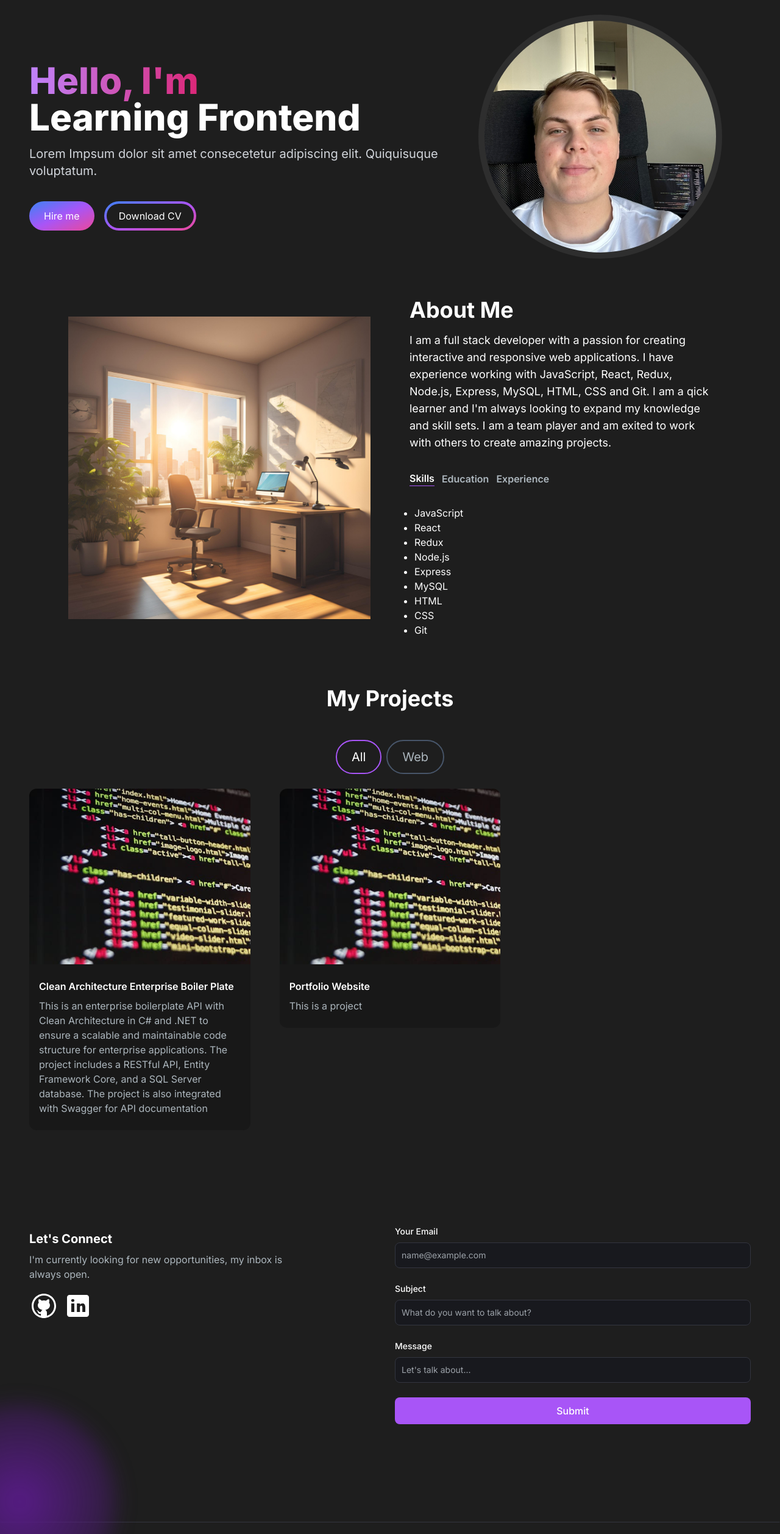
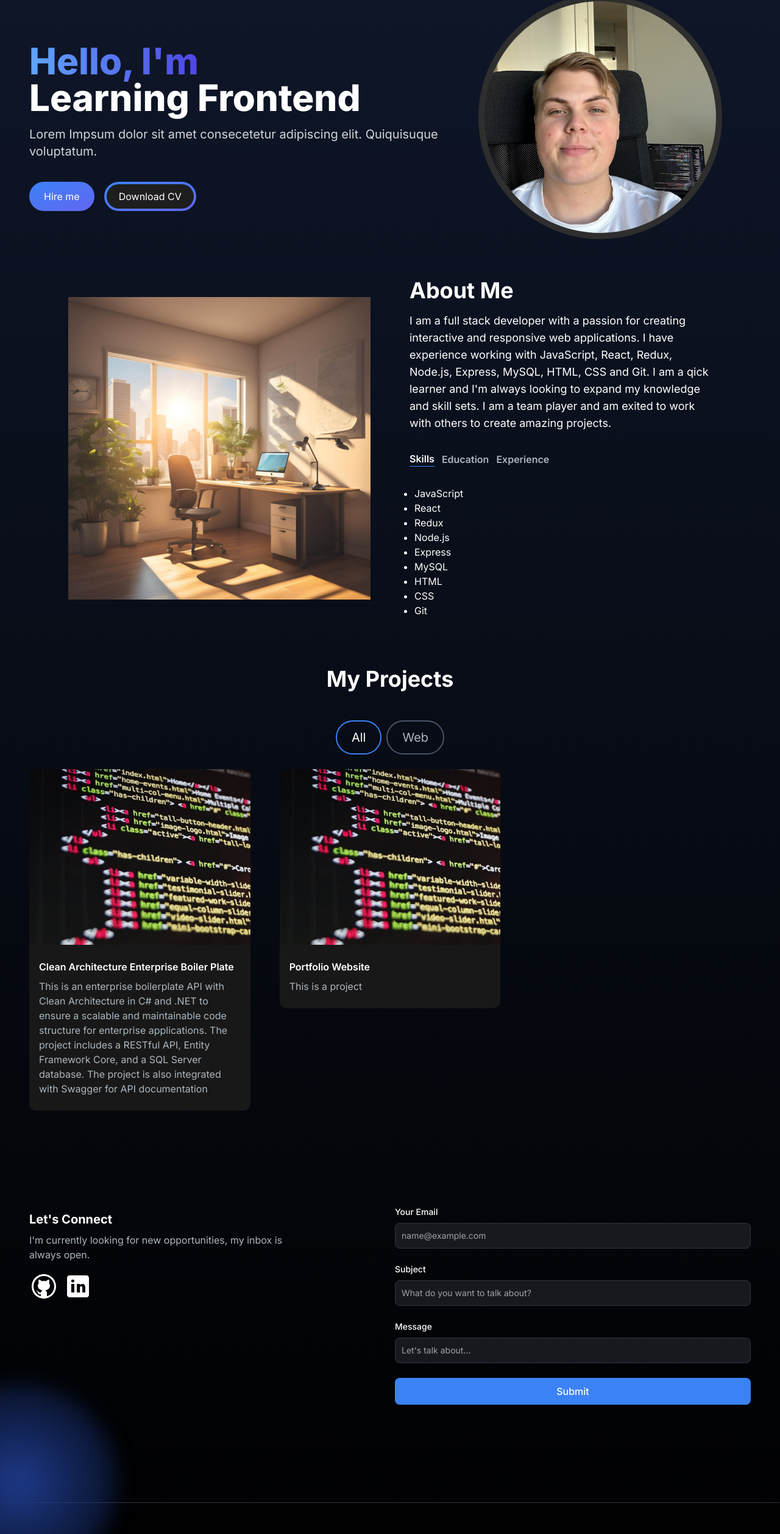
Before and after one commit to felixhard/portfolio-webiste, a Next.js app: page / in a window 1280 px wide. Shown: the part 216-2731 px from the top of the page at 61% size. Built offline with nearby package versions, Linux system fonts and the light colour scheme.

Commit message:
Changed some styling and added primary and secondary colors

```diff
--- a/app/components/EmailSection.jsx
+++ b/app/components/EmailSection.jsx
@@ -37,7 +37,7 @@ const EmailSection = () => {
 
   return (
     <section className="grid md:grid-cols-2 my-12 md:my-12 py-24 gap-4 relative">
-      <div className="bg-[radial-gradient(ellipse_at_center,_var(--tw-gradient-stops))] from-purple-900 to-transparent rounded-full h-80 w-80 z-0 blur-lg absolute top-3/4 -left-4 transform -translate-x-1/2 translate-1/2"></div>
+      <div className="bg-[radial-gradient(ellipse_at_center,_var(--tw-gradient-stops))] from-primary-900 to-transparent rounded-full h-80 w-80 z-0 blur-lg absolute top-3/4 -left-4 transform -translate-x-1/2 translate-1/2"></div>
       <div className="z-10">
         <h5 className="text-xl font-bold text-white my-2">Let's Connect</h5>
         <p className="text-[#ADB7BE] mb-4 max-w-md">
@@ -114,7 +114,7 @@ const EmailSection = () => {
           </div>
           <button
             type="submit"
-            className="bg-purple-500 hover:bg-purple-600 text-white font-medium py-2.5 px-5 rounded-lg w-full"
+            className="bg-primary-500 hover:bg-primary-600 text-white font-medium py-2.5 px-5 rounded-lg w-full"
           >
             Submit
           </button>
--- a/app/components/Footer.jsx
+++ b/app/components/Footer.jsx
@@ -1,10 +1,20 @@
 import React from "react";
+import Link from "next/link";
+import Image from "next/image";
 
 const Footer = () => {
   return (
     <footer className="footer border border-t-[#33353F] border-l-transparent border-r-transparent border-b-transparent text-white">
       <div className="container flex justify-between p-12">
-        <span className="cursor pointer">LOGO</span>
+        <Link href="/">
+          <Image
+            src="/images/freelance-logo.svg"
+            width={120}
+            height={40}
+            alt="Logo"
+            className="cursor-pointer"
+          />
+        </Link>
         <p className="text-slate-600">All rights reserved.</p>
       </div>
     </footer>
--- a/app/components/HeroSection.jsx
+++ b/app/components/HeroSection.jsx
@@ -10,7 +10,7 @@ const HeroSection = () => {
       <div className="grid grid-cols-1 sm:grid-cols-12">
         <div className="col-span-7 place-self-center text-center sm:text-left">
           <h1 className="text-white mb-4 mt-8 text-2xl sm:text-5xl lg:text-6xl font-extrabold">
-            <span className="text-transparent bg-clip-text bg-gradient-to-r from-purple-400 to-pink-600">
+            <span className="text-transparent bg-clip-text bg-gradient-to-r from-primary-400 to-secondary-600">
               Hello, I'm{" "}
             </span>
             <br></br>
@@ -33,10 +33,10 @@ const HeroSection = () => {
             Quiquisuque voluptatum.
           </p>
           <div>
-            <button className="px-6 py-3 w-full sm:w-fit rounded-full mr-4 bg-gradient-to-br from-blue-500 via-purple-500 to-pink-500 hover:bg-slate-200 text-white">
+            <button className="px-6 py-3 w-full sm:w-fit rounded-full mr-4 bg-gradient-to-br from-primary-500  to-secondary-500 hover:bg-slate-200 text-white">
               Hire me
             </button>
-            <button className="px-1 py-1 w-full sm:w-fit rounded-full bg-gradient-to-br from-blue-500 via-purple-500 to-pink-500 hover:bg-slate-800 text-white mt-3">
+            <button className="px-1 py-1 w-full sm:w-fit rounded-full bg-gradient-to-br from-primary-500  to-secondary-500 hover:bg-slate-800 text-white mt-3">
               <span className="block bg-[#1E1E1E] hover:bg-slate-800 rounded-full px-5 py-2">
                 Download CV
               </span>
--- a/app/components/Navbar.jsx
+++ b/app/components/Navbar.jsx
@@ -1,16 +1,16 @@
 "use client";
 
-import Link from 'next/link';
-import React, { useState } from 'react';
-import NavLink from './NavLink';
-import Image from 'next/image'
+import Link from "next/link";
+import React, { useState } from "react";
+import NavLink from "./NavLink";
+import Image from "next/image";
 import { Bars3Icon, XMarkIcon } from "@heroicons/react/24/solid";
-import MenuOverlay from './MenuOverlay';
+import MenuOverlay from "./MenuOverlay";
 
 const navLinks = [
   {
     title: "About",
-    path: "#about"
+    path: "#about",
   },
   {
     title: "Projects",
@@ -19,17 +19,16 @@ const navLinks = [
   {
     title: "Contact",
     path: "#contact",
-  }
+  },
 ];
 
 const Navbar = () => {
   const [navbarOpen, setNavbarOpen] = useState(false);
 
-
   return (
-    <nav className="fixed top-0 right-0 left-0 z-10 bg-[#1E1E1E] bg-opacity-100">
+    <nav className="fixed top-0 right-0 left-0 z-10 bg-slate-900 bg-opacity-20">
       <div className="flex flex-wrap items-center justify-between mx-auto px-12 py-2">
-      <Link href="/">
+        <Link href="/">
           <Image
             src="/images/freelance-logo.svg"
             width={120}
@@ -38,23 +37,36 @@ const Navbar = () => {
             className="cursor-pointer"
           />
         </Link>
-      <div className="mobile-menu block md:hidden">
-        {
-          !navbarOpen ? (
-            <button onClick={() => setNavbarOpen(true)} className="flex items-center px-3 py-2 border rounded border-slate-200 text-slate-200 hover:text-white hover:border-white">
-              <Bars3Icon className="h-5 w-5"/>
+        <div className="mobile-menu block md:hidden">
+          {!navbarOpen ? (
+            <button
+              onClick={() => setNavbarOpen(true)}
+              className="flex items-center px-3 py-2 border rounded border-slate-200 text-slate-200 hover:text-white hover:border-white"
+            >
+              <Bars3Icon className="h-5 w-5" />
             </button>
           ) : (
-            <button onClick={() => setNavbarOpen(false)} className="flex items-center px-3 py-2 border rounded border-slate-200 text-slate-200 hover:text-white hover:border-white">
-              <XMarkIcon className="h-5 w-5"/>
+            <button
+              onClick={() => setNavbarOpen(false)}
+              className="flex items-center px-3 py-2 border rounded border-slate-200 text-slate-200 hover:text-white hover:border-white"
+            >
+              <XMarkIcon className="h-5 w-5" />
             </button>
           )}
-      </div>
-        <div className="menu hidden md:block md:w-auto" id="navbar">
+        </div>
+        <div
+          className="menu hidden md:block md:w-auto"
+          id="navbar"
+        >
           <ul className="flex p-4 md:p-0 md:flex-row md:space-x-8 mt-0">
             {navLinks.map((link, index) => (
               <li key={index}>
-                  <NavLink href={link.path} title={link.title}> </NavLink>
+                <NavLink
+                  href={link.path}
+                  title={link.title}
+                >
+                  {" "}
+                </NavLink>
               </li>
             ))}
           </ul>
--- a/app/components/ProjectTag.jsx
+++ b/app/components/ProjectTag.jsx
@@ -2,7 +2,7 @@ import React from "react";
 
 const ProjectTag = ({ name, onClick, isSelected }) => {
   const buttonStyles = isSelected
-    ? "text-white border-purple-500"
+    ? "text-white border-primary-500"
     : "text-[#ADB7BE] border-slate-600 hover:border-white";
   return (
     <button
--- a/app/components/TabButton.jsx
+++ b/app/components/TabButton.jsx
@@ -1,14 +1,16 @@
-import React from 'react'
+import React from "react";
 
 const TabButton = ({ active, selectTab, children }) => {
-    const buttonClasses = active ? "text-white border-b border-purple-500" : "text-[#ADB7BE]";
+  const buttonClasses = active
+    ? "text-white border-b border-primary-500"
+    : "text-[#ADB7BE]";
   return (
     <button onClick={selectTab}>
       <p className={`mr-3 font-semibold hover:text-white ${buttonClasses}`}>
         {children}
       </p>
     </button>
-    )
-}
+  );
+};
 
-export default TabButton
+export default TabButton;
--- a/app/page.js
+++ b/app/page.js
@@ -8,15 +8,21 @@ import Footer from "./components/Footer";
 
 export default function Home() {
   return (
-    <main className="flex min-h-screen flex-col bg-[#1E1E1E]">
+    <main className="flex min-h-screen flex-col bg-slate-900 pt-16">
+      {" "}
+      {/* Added pt-16 here */}
+      <div className="bg-gradient-to-b from-slate-900 to-black">
         <Navbar />
-      <div className="container mt-24 mx-auto px-12 py-4">
+        <div className="container mx-auto px-12 py-4">
+          {" "}
+          {/* Removed mt-24 */}
           <HeroSection />
           <AboutSection />
           <ProjectsSection />
           <EmailSection />
         </div>
         <Footer />
+      </div>
     </main>
   );
 }
--- a/package.json
+++ b/package.json
@@ -10,8 +10,10 @@
   },
   "dependencies": {
     "@heroicons/react": "^2.1.4",
+    "framer-motion": "^11.2.13",
     "next": "14.2.4",
     "react": "^18",
+    "react-animated-numbers": "^0.18.0",
     "react-dom": "^18",
     "react-type-animation": "^3.2.0",
     "resend": "^3.4.0"
--- a/tailwind.config.js
+++ b/tailwind.config.js
@@ -1,4 +1,5 @@
 /** @type {import('tailwindcss').Config} */
+const colors = require("tailwindcss/colors");
 module.exports = {
   content: [
     "./pages/**/*.{js,ts,jsx,tsx,mdx}",
@@ -13,6 +14,11 @@ module.exports = {
           "conic-gradient(from 180deg at 50% 50%, var(--tw-gradient-stops))",
       },
     },
+    colors: {
+      ...colors,
+      primary: colors.blue,
+      secondary: colors.indigo,
+    },
   },
   plugins: [],
 };
```
Also changed, not shown: 1 other file (tests, documents, lock files or other folders). Lines whose indentation alone changed are shown as unchanged.
